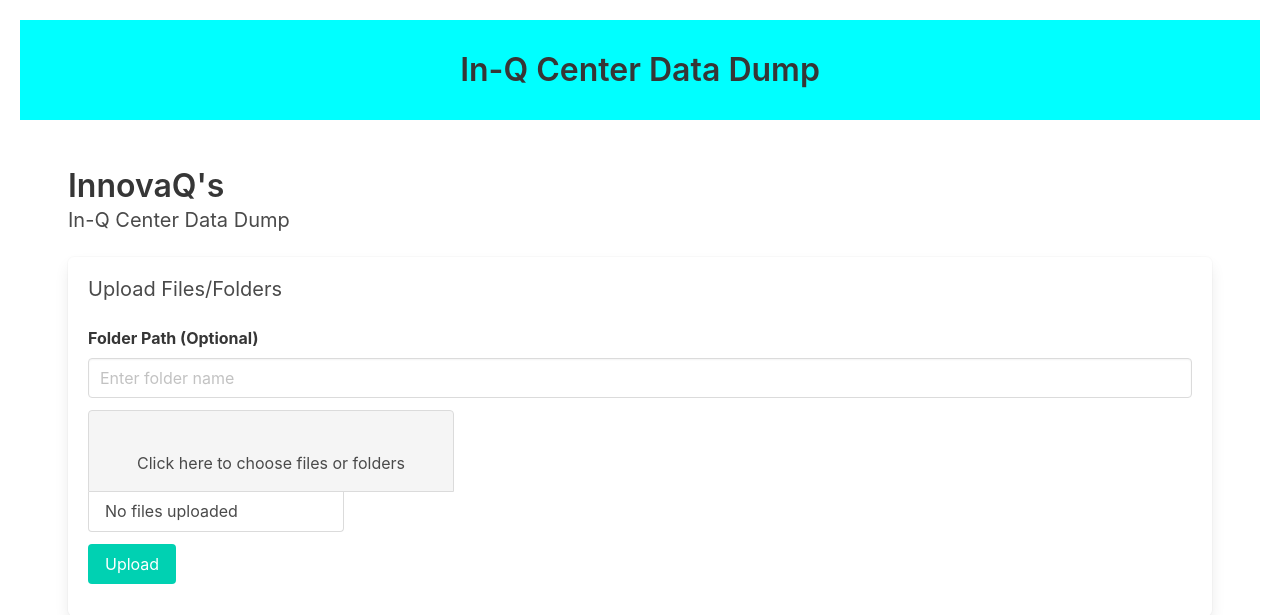
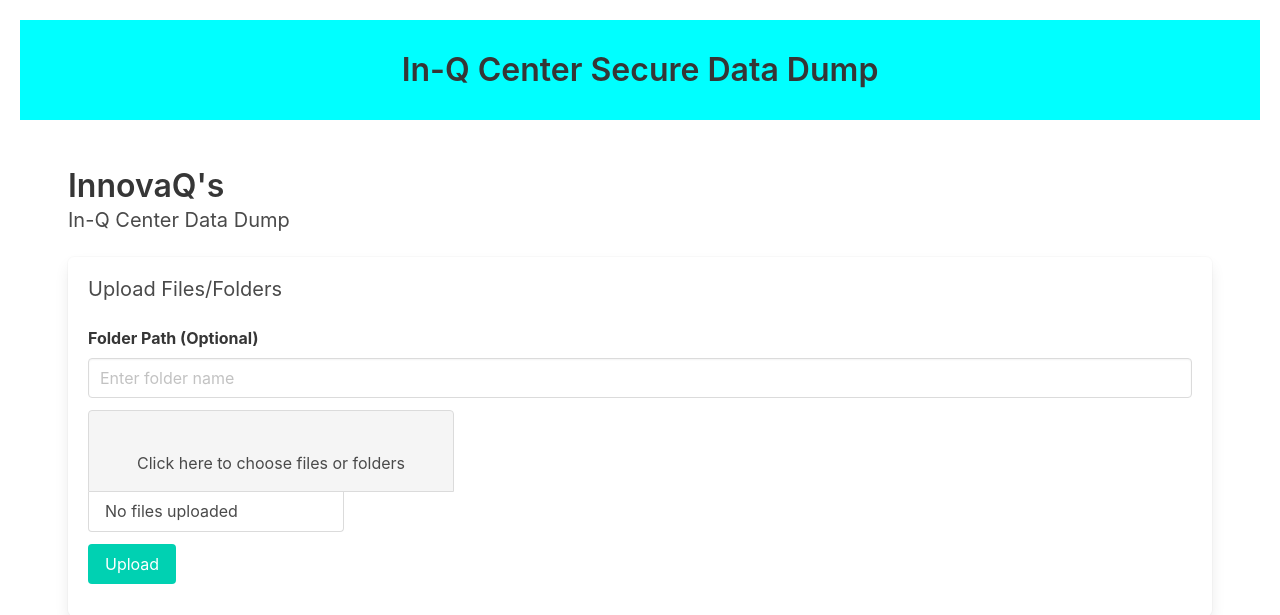
Before and after one commit to Rockschoff/inq-center-docs-dump, a Flask app: page / in a window 1280 px wide. Shown: the top 615 px of the page. Run offline with Flask 3, Linux system fonts and the light colour scheme; data that the repository does not hold is empty.

Commit message:
small changes

```diff
--- a/templates/index.html
+++ b/templates/index.html
@@ -32,7 +32,7 @@
     </style>
 </head>
 <body>
-    <div class="banner"><p class="title header">In-Q Center Data Dump</p></div>
+    <div class="banner"><p class="title header">In-Q Center Secure Data Dump</p></div>
     <section class="section">
 
         <div class="container">
```
